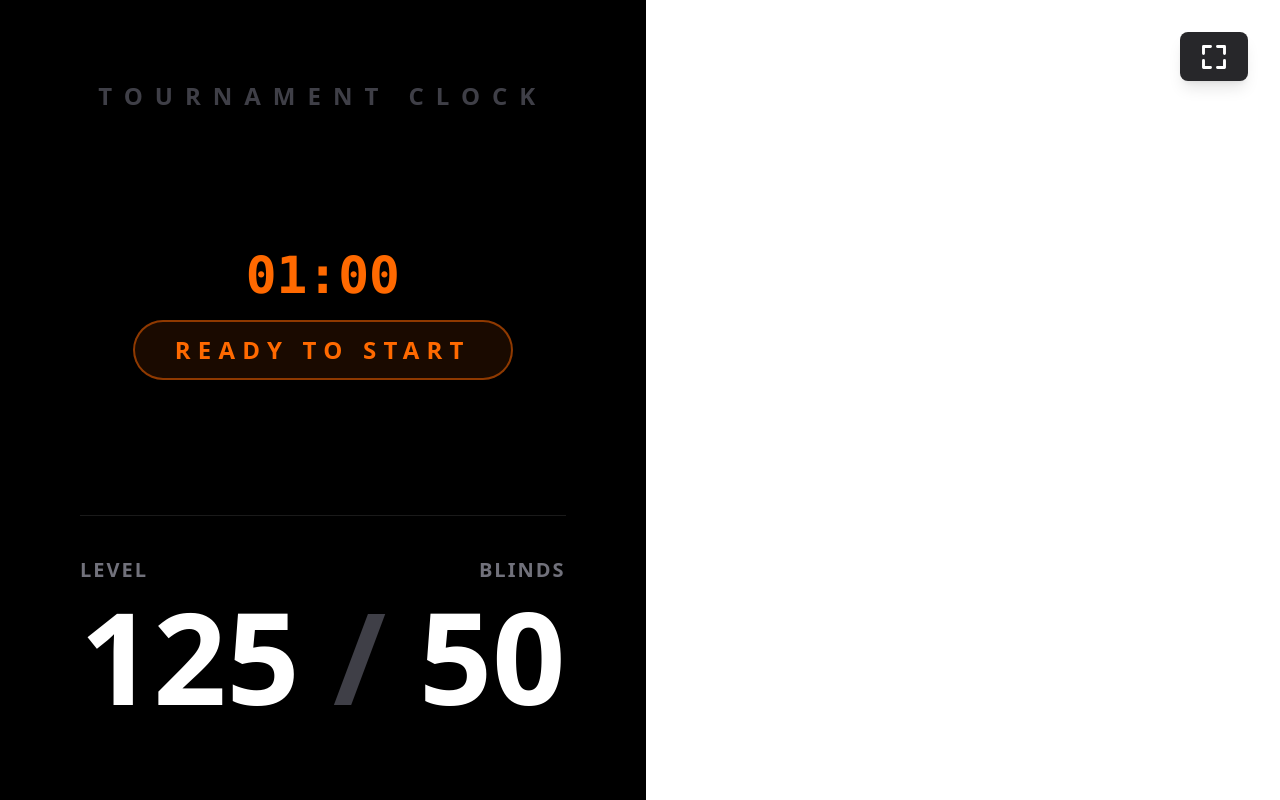
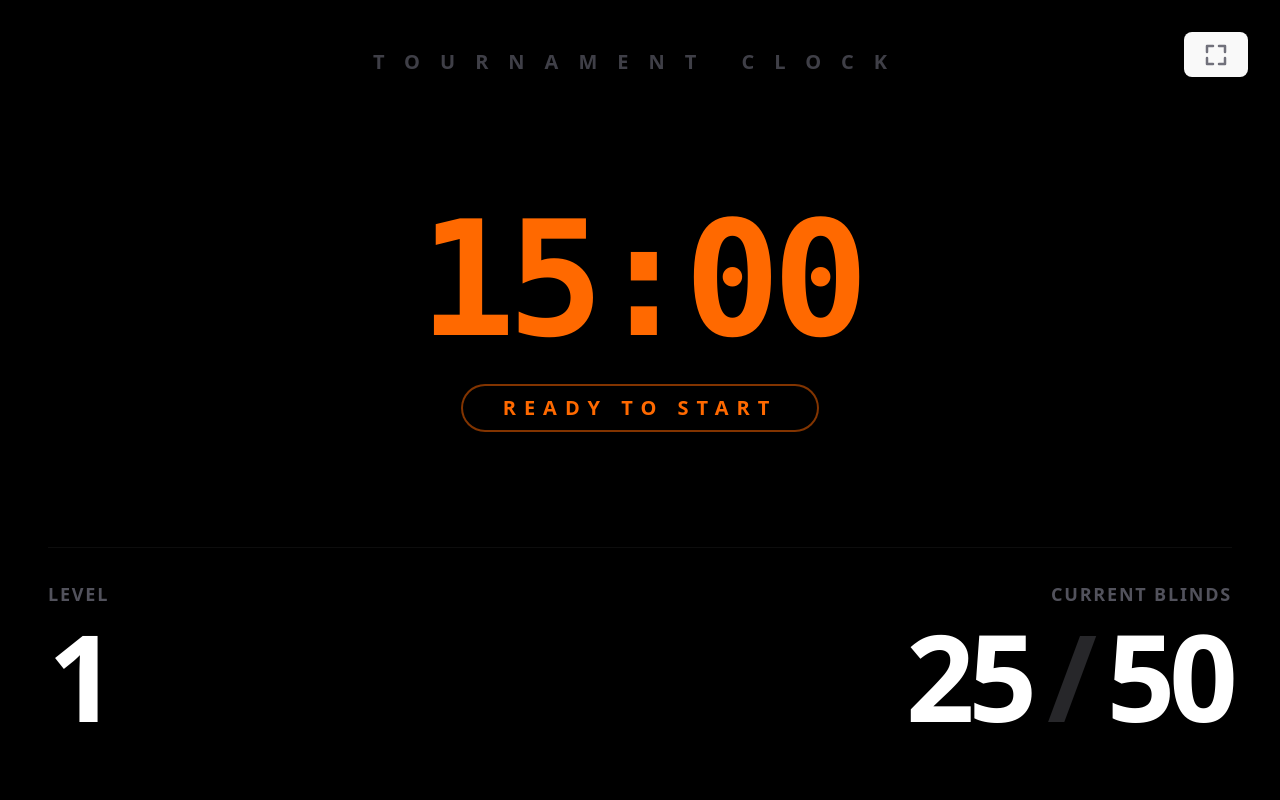
Before and after one commit to attesz1994/poker-timer, a React (Vite) app: page /display in a window 1280 px wide. Built offline with nearby package versions, Linux system fonts and the light colour scheme; no server answers; the database is empty.

Commit message:
fix: sizing

```diff
--- a/src/pages/Display.jsx
+++ b/src/pages/Display.jsx
@@ -4,12 +4,11 @@ import { doc, onSnapshot, updateDoc } from "firebase/firestore";
 import { GAME_ID, THEME, BLIND_STRUCTURE, DURATION_MS } from "../constants";
 
 export default function Display() {
-  const [timeLeft, setTimeLeft] = useState("01:00");
+  const [timeLeft, setTimeLeft] = useState("15:00");
   const [status, setStatus] = useState("stopped");
   const [level, setLevel] = useState(0);
   const timerRef = useRef(null);
 
-  // Helper to turn milliseconds into MM:SS format
   const formatTime = (ms) => {
     const totalSeconds = Math.max(0, Math.floor(ms / 1000));
     const mins = Math.floor(totalSeconds / 60)
@@ -19,54 +18,47 @@ export default function Display() {
     return `${mins}:${secs}`;
   };
 
+  const toggleFullScreen = () => {
+    if (!document.fullscreenElement) {
+      document.documentElement.requestFullscreen();
+    } else {
+      document.exitFullscreen();
+    }
+  };
+
   useEffect(() => {
     const unsub = onSnapshot(doc(db, "games", GAME_ID), (snapshot) => {
       const data = snapshot.data();
       if (!data) return;
-
       setStatus(data.status);
       setLevel(data.currentLevel || 0);
 
-      // Clean up any existing intervals before starting a new one
       if (timerRef.current) clearInterval(timerRef.current);
 
       if (data.status === "running" && data.endTime) {
         timerRef.current = setInterval(async () => {
-          const now = Date.now();
-          const diff = data.endTime - now;
-
+          const diff = data.endTime - Date.now();
           if (diff <= 0) {
-            // STOP the current timer locally
             clearInterval(timerRef.current);
-
-            // LOGIC: Check if we can advance to the next level
             const nextLevelIndex = (data.currentLevel || 0) + 1;
-
             if (nextLevelIndex < BLIND_STRUCTURE.length) {
-              // Automatically Update Firebase to the next level and restart clock
               await updateDoc(doc(db, "games", GAME_ID), {
                 currentLevel: nextLevelIndex,
                 endTime: Date.now() + DURATION_MS,
                 remainingTime: DURATION_MS,
               });
             } else {
-              // If no more levels remain, stop the game at 00:00
               setTimeLeft("00:00");
-              await updateDoc(doc(db, "games", GAME_ID), {
-                status: "stopped",
-              });
+              await updateDoc(doc(db, "games", GAME_ID), { status: "stopped" });
             }
           } else {
-            // Normal countdown update
             setTimeLeft(formatTime(diff));
           }
         }, 100);
       } else {
-        // When paused or stopped, show the static remaining time
         setTimeLeft(formatTime(data.remainingTime));
       }
     });
-
     return () => {
       unsub();
       if (timerRef.current) clearInterval(timerRef.current);
@@ -76,35 +68,18 @@ export default function Display() {
   const theme = THEME[status];
   const blinds = BLIND_STRUCTURE[level];
 
-  const toggleFullScreen = () => {
-    if (!document.fullscreenElement) {
-      document.documentElement.requestFullscreen().catch((err) => {
-        console.error(
-          `Error attempting to enable full-screen mode: ${err.message}`
-        );
-      });
-    } else {
-      document.exitFullscreen();
-    }
-  };
-
   return (
-    <div className="h-screen bg-black flex flex-col items-center justify-between p-20 overflow-hidden font-sans">
-      {/* Full Screen Toggle Button - Hidden by default, shows on hover */}
-      {/* Full Screen Toggle Button */}
+    <div className="h-screen w-screen bg-black flex flex-col items-center justify-between overflow-hidden font-sans relative px-12">
+      {/* Visible Fullscreen Toggle Button */}
       <button
         onClick={toggleFullScreen}
-        style={{
-          backgroundColor: "#27272a", // Zinc-800
-          zIndex: 50,
-        }}
-        className="absolute top-8 right-8 p-4 rounded-xl border border-white/20 text-white transition-all hover:scale-110 active:scale-95 shadow-lg flex items-center justify-center"
-        title="Toggle Full Screen"
+        className="absolute top-8 right-8 z-50 p-4 rounded-2xl bg-zinc-900/50 border border-white/10 text-zinc-500 hover:text-white hover:bg-zinc-800 transition-all shadow-2xl"
+        title="Toggle Fullscreen"
       >
         <svg
           xmlns="http://www.w3.org/2000/svg"
-          width="28"
-          height="28"
+          width="24"
+          height="24"
           viewBox="0 0 24 24"
           fill="none"
           stroke="currentColor"
@@ -116,44 +91,49 @@ export default function Display() {
         </svg>
       </button>
 
-      {/* Top Header */}
-      <div className="text-zinc-700 text-2xl font-bold uppercase tracking-[0.5em] text-center w-full">
+      {/* Header */}
+      <div className="pt-12 text-zinc-700 text-xl font-bold uppercase tracking-[1em]">
         Tournament Clock
       </div>
 
-      {/* Main Clock Section */}
-      <div className="flex flex-col items-center">
+      {/* Main Clock Area */}
+      <div className="flex-grow flex flex-col items-center justify-center w-full">
         <h1
-          className={`text-[32vw] font-mono font-black leading-none transition-colors duration-700 ${theme.text}`}
+          /* Use inline style to ensure the change is applied */
+          style={{ fontSize: "20vh" }}
+          className={`font-mono font-black leading-none tracking-tighter transition-colors duration-700 ${theme.text}`}
         >
           {timeLeft}
         </h1>
 
-        {/* Status Badge */}
         <div
-          className={`mt-4 px-10 py-3 border-2 rounded-full transition-all duration-500 ${theme.border} ${theme.bg} ${theme.text}`}
+          className={`mt-4 px-10 py-2 border-2 rounded-full transition-all duration-500 bg-black ${theme.border} ${theme.text}`}
         >
-          <span className="font-bold uppercase tracking-[0.3em] text-2xl">
+          <span className="font-bold uppercase tracking-[0.4em] text-xl">
             {theme.label}
           </span>
         </div>
       </div>
 
-      {/* Bottom Blinds Section */}
-      <div className="flex justify-between items-end w-full border-t border-white/10 pt-10">
-        <div className="text-left">
-          <p className="text-zinc-500 uppercase tracking-widest text-xl mb-2 font-semibold">
+      {/* Bottom Info Bar - Balanced using vh for vertical consistency */}
+      <div className="w-full flex justify-between items-end pb-16 pt-8 border-t border-white/5">
+        <div className="flex flex-col">
+          <p className="text-zinc-600 uppercase tracking-widest text-lg font-bold mb-2">
             Level
           </p>
-          <h2 className="text-white text-9xl font-black">{blinds.level}</h2>
+          <h2 className="text-white text-[15vh] font-black leading-none">
+            {blinds.level}
+          </h2>
         </div>
 
-        <div className="text-right">
-          <p className="text-zinc-500 uppercase tracking-widest text-xl mb-2 font-semibold">
-            Blinds
+        <div className="flex flex-col items-end">
+          <p className="text-zinc-600 uppercase tracking-widest text-lg font-bold mb-2">
+            Current Blinds
           </p>
-          <h2 className="text-white text-9xl font-black">
-            {blinds.small} <span className="text-zinc-700">/</span> {blinds.big}
+          <h2 className="text-white text-[15vh] font-black leading-none tracking-tighter">
+            {blinds.small}
+            <span className="text-zinc-800 mx-4">/</span>
+            {blinds.big}
           </h2>
         </div>
       </div>
```
